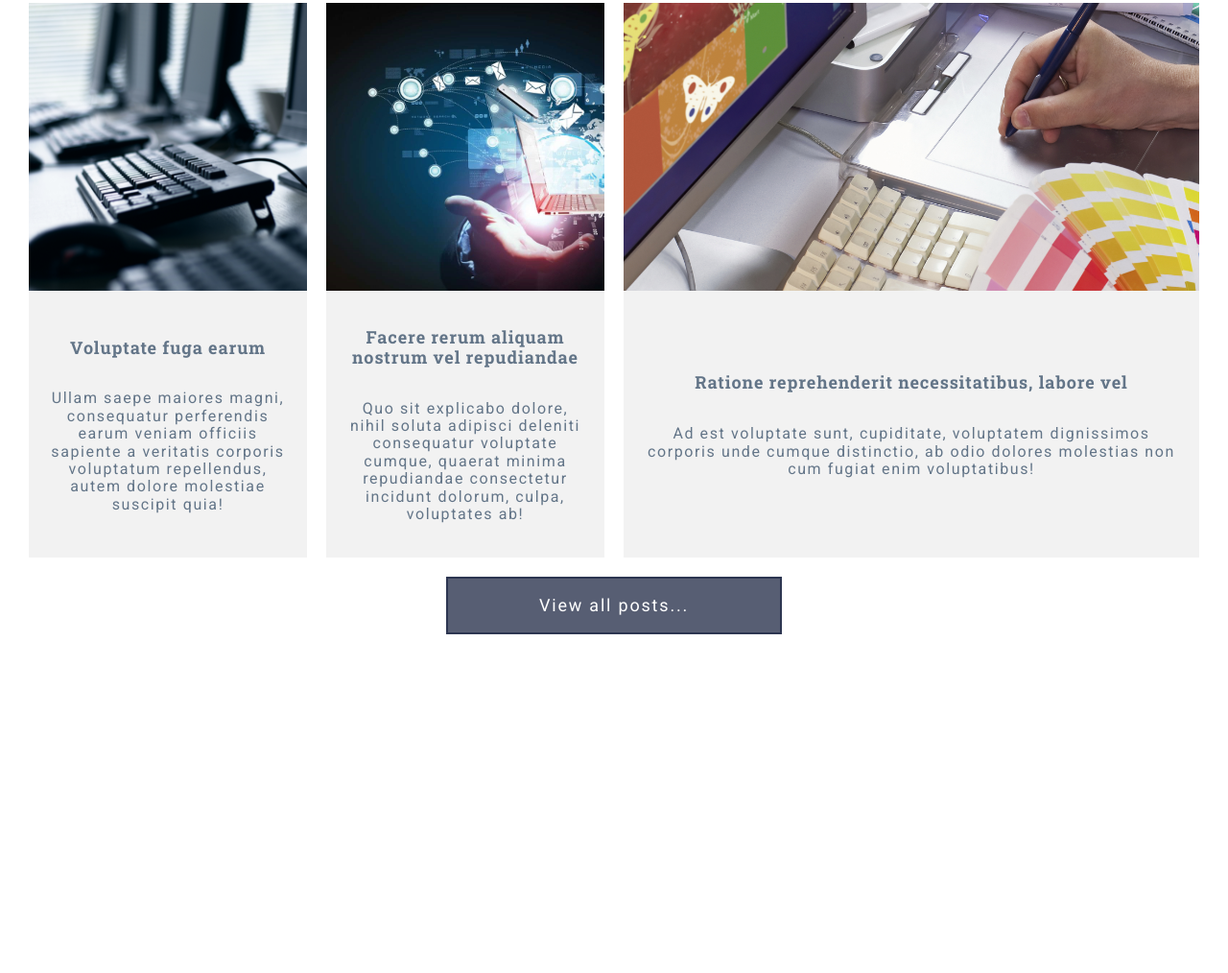
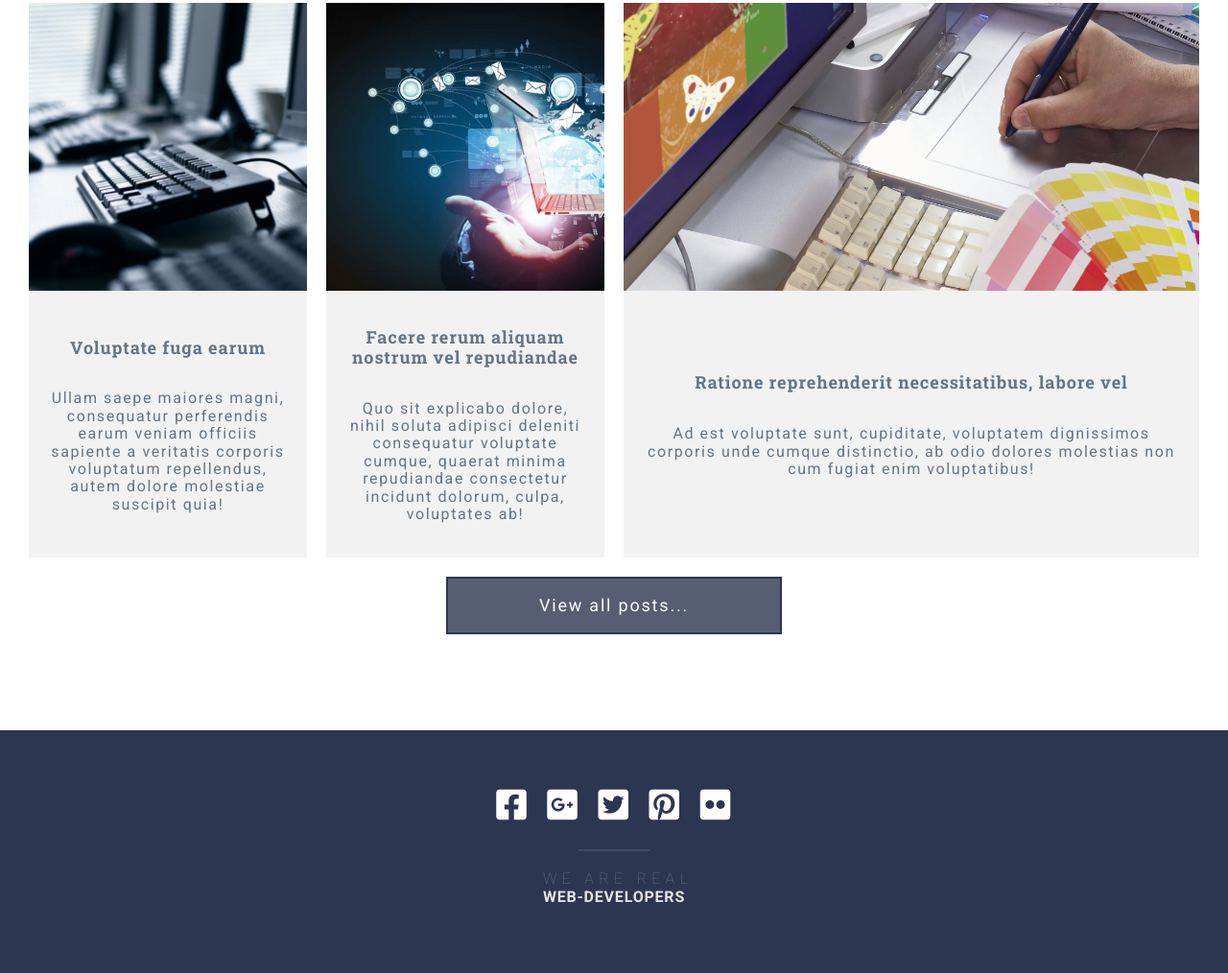
Before and after one commit to NataliaZhurbenko/grid-template1, a website: page index.html in a window 1280 px wide. Shown: the part 3342-4356 px from the top of the page at 96% size. Before the commit the page ends 4103 px from the top, so only its background shows below. Drawn offline with Linux system fonts and the light colour scheme.

Commit message:
section footer

```diff
--- a/assets/scss/_footer.scss
+++ b/assets/scss/_footer.scss
@@ -0,0 +1,66 @@
+.fab {
+  font-family: "Font Awesome 5 Brands";
+}
+
+.footer {
+  padding: 50px 20px 70px;
+
+  text-align: center;
+
+  background-color: $color-primary;
+
+  &__social {
+    position: relative;
+
+    display: grid;
+
+    justify-content: center;
+
+    margin-bottom: 40px;
+
+    grid-template-columns: repeat(auto-fit, minmax(50px, -webkit-max-content));
+    grid-template-columns: repeat(auto-fit, minmax(50px, max-content));
+
+    &::after {
+      position: absolute;
+      bottom: -20px;
+      left: calc(50% - 75px / 2);
+
+      width: 75px;
+      height: 2px;
+
+      content: "";
+
+      background-color: rgba(255, 255, 255, 0.1);
+    }
+  }
+}
+
+.footer__social a {
+  display: block;
+
+  padding: 10px;
+
+  transition: color 0.5s;
+}
+.footer__social a:hover,
+.footer__social a:focus {
+  color: $color-accent;
+}
+.footer__social .fab {
+  font-size: 36px;
+}
+.footer__copy span:nth-of-type(1) {
+  margin-right: -0.5em;
+
+  letter-spacing: 0.33em;
+
+  font-weight: 100;
+}
+.footer__copy span:nth-of-type(2) {
+  letter-spacing: 0.05em;
+
+  color: $color-gray-light;
+
+  font-weight: 700;
+}
--- a/index.html
+++ b/index.html
@@ -318,7 +318,22 @@
     </section>
   </main>
 
-  <footer></footer>
+
+  <footer class="footer">
+    <div class="footer__container">
+      <div class="footer__social ">
+        <a href="#"><i class="fab fa-facebook-square"></i></a>
+        <a href="#"><i class="fab fa-google-plus-square"></i></a>
+        <a href="#"><i class="fab fa-twitter-square"></i></a>
+        <a href="#"><i class="fab fa-pinterest-square"></i></a>
+        <a href="#"><i class="fab fa-flickr"></i></a>
+      </div>
+      <div class="footer__copy">
+        <span>WE ARE REAL</span><br><span>WEB-DEVELOPERS</span>
+      </div>
+    </div>
+  </footer>
+
 
   <!-- Подключаем библиотеку jquery, необходимую для работы нашего основного скрипта -->
   <script src="libs/jquery/dist/jquery.min.js"></script>
```
Also changed, not shown: assets/css/style.css.
